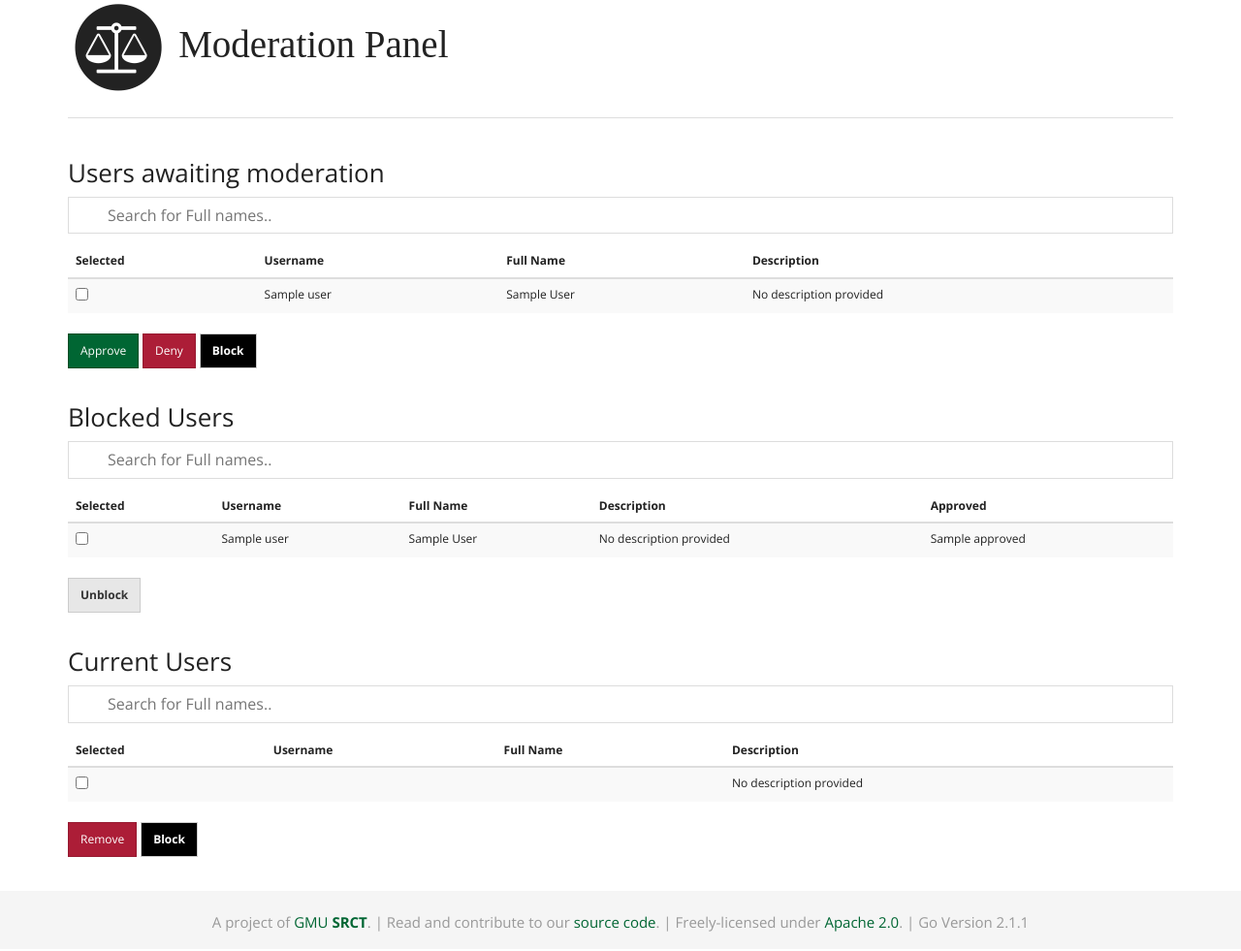
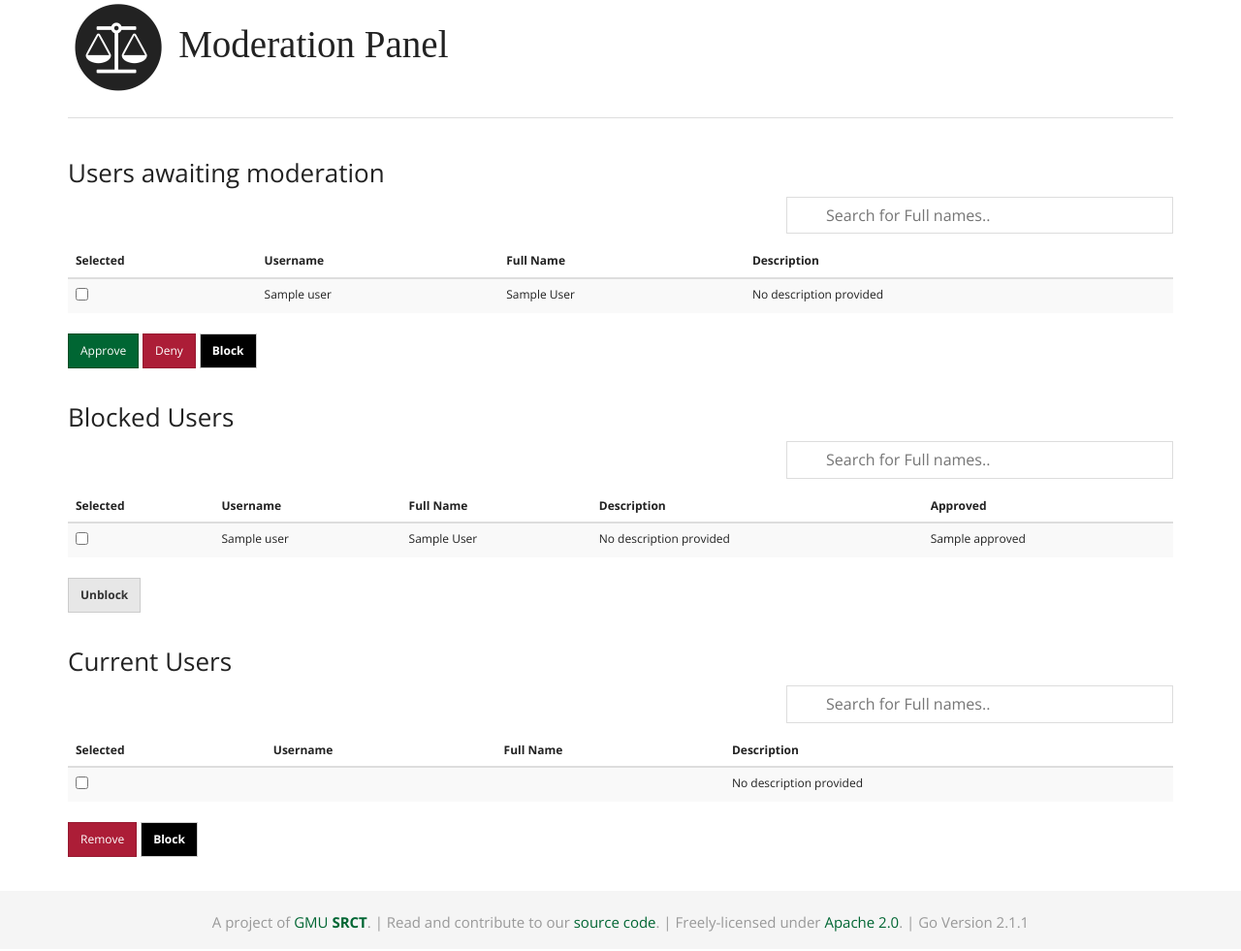
Before and after one commit to srct/go, a Django app: template go/go/templates/admin/useradmin.html in a window 1280 px wide. Shown: the part 132-1113 px from the top of the page at 97% size. Run offline with Django 3.2, Linux system fonts and the light colour scheme; tables that the repository leaves empty hold one stand-in row (values such as "Sample post"); the template is opened without the code that fills it: values that come from a table or form of the project are taken from there, most other values are stand-ins (such as "Sample title", 1, 10 or a date in 2020); some libraries are stand-ins or nearby versions; some web fonts are replaced.

Commit message:
styling stuff

```diff
--- a/go/go/templates/admin/useradmin.html
+++ b/go/go/templates/admin/useradmin.html
@@ -30,10 +30,10 @@ SRCT Go &bull; Administration Panel
 <div class="row">
     <div class="col-md-12">
         <h3>Users awaiting moderation</h3>
+        <input class="inputfilter" type="text" id="appliedInput" onkeyup="filterApplied()" placeholder="Search for Full names..">
         <form method="post" action="useradmin">
             <!-- csrf protection  -->
             {% csrf_token %}
-            <input class="inputfilter" type="text" id="appliedInput" onkeyup="filterApplied()" placeholder="Search for Full names..">
             <!-- define out table of users that need approval  -->
             <table class="table table-striped table-hover" id="appliedTable">
                 <!-- define the header row -->
@@ -146,11 +146,10 @@ SRCT Go &bull; Administration Panel
 <div class="row">
     <div class="col-md-12">
         <h3>Blocked Users</h3>
-
+        <input class="inputfilter" type="text" id="blockedInput" onkeyup="filterBlocked()" placeholder="Search for Full names..">
         <form method="post" action="useradmin">
             <!-- csrf protection  -->
             {% csrf_token %}
-            <input class="inputfilter" type="text" id="blockedInput" onkeyup="filterBlocked()" placeholder="Search for Full names..">
             <table class="table table-striped table-hover" id="blockedTable">
                 <!-- define the header row -->
                 <thead>
@@ -220,11 +219,10 @@ SRCT Go &bull; Administration Panel
 <div class="row">
     <div class="col-md-12">
         <h3>Current Users</h3>
-
+        <input class="inputfilter" type="text" id="currentInput" onkeyup="filterCurrent()" placeholder="Search for Full names..">
         <form method="post" action="useradmin">
             <!-- csrf protection  -->
             {% csrf_token %}
-            <input class="inputfilter" type="text" id="currentInput" onkeyup="filterCurrent()" placeholder="Search for Full names..">
             <table class="table table-striped table-hover " id = "currentTable">
                 <!-- define the header row -->
                 <thead>
--- a/go/static/css/styles.css
+++ b/go/static/css/styles.css
@@ -43,9 +43,10 @@ body {
 .inputfilter {
     background-position: 10px 12px;
     background-repeat: no-repeat;
-    width: 100%;
+    width: 35%;
     font-size: 16px;
     padding: 7px 20px 7px 40px;
     border: 1px solid #ddd;
     margin-bottom: 12px;
+    float: right;
 }
```
